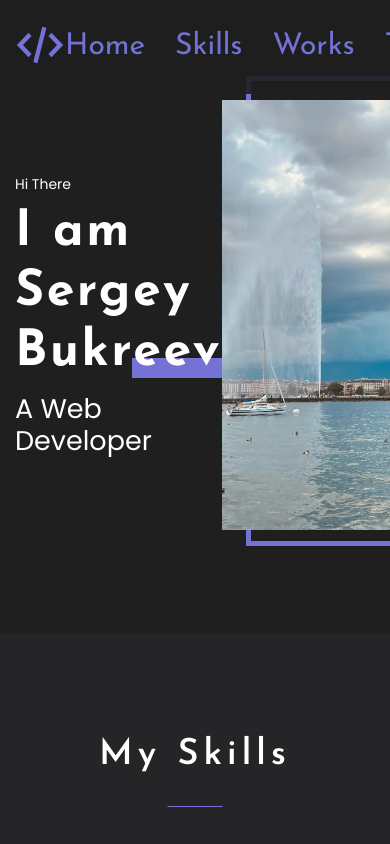
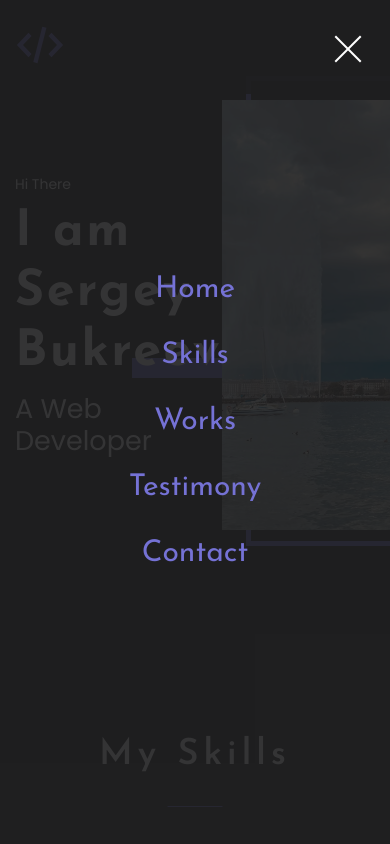
Before and after one commit to Sergey-Bukreev/Portfolio, a React app: page / in a window 390 px wide. Shown: the top 844 px of the page. Built offline with nearby package versions, Linux system fonts and the light colour scheme.

Commit message:
add adaptive for mobile for header

```diff
--- a/src/App.tsx
+++ b/src/App.tsx
@@ -1,6 +1,5 @@
 import './App.css';
 import styled from 'styled-components';
-import Header from "./layout/header/Header";
 import React from "react";
 import {Maine} from "./layout/sections/maine/Maine";
 import {Skills} from "./layout/sections/skills/Skills";
@@ -9,6 +8,7 @@
 import {Contacts} from "./layout/sections/contacts/Contacts";
 import {Slogan} from "./layout/sections/slogan/Slogan";
 import {Footer} from "./layout/footer/Footer";
+import {Header} from "./layout/header/Header";
 
 
 
--- a/src/layout/header/Header.tsx
+++ b/src/layout/header/Header.tsx
@@ -5,6 +5,8 @@
 import {Container} from "../../components/Container";
 import {FlexWrapper} from "../../components/FlexWrapper";
 import {HeaderMenu} from "./headerMenu/HeaderMenu";
+import {Theme} from "../../styles/Theme";
+import {MobileMenu} from "./mobileMenu/MobileMenu";
 
 const items = ["Home", "Skills", "Works", "Testimony", "Contact"]
 export const Header = () => {
@@ -14,6 +16,8 @@
                 <FlexWrapper justify={"space-between"} align={"center"}>
                     <Logo />
                     <HeaderMenu menuItems={items} />
+                    <MobileMenu menuItems={items} />
+
                 </FlexWrapper>
 
             </Container>
@@ -31,5 +35,6 @@
   left: 0;
   right: 0;
   z-index: 99999;
+
+
 `
-export default Header
--- a/src/layout/header/headerMenu/HeaderMenu.tsx
+++ b/src/layout/header/headerMenu/HeaderMenu.tsx
@@ -36,6 +36,9 @@
    justify-content: center;
    color: black;
  }
+  @media ${Theme.media.tablet} {
+    display: none;
+  }
 `
 
 const Link = styled.a`
--- /dev/null
+++ b/src/layout/header/mobileMenu/MobileMenu.tsx
@@ -0,0 +1,191 @@
+import React from 'react';
+import styled, {css} from "styled-components";
+import {Theme} from "../../../styles/Theme";
+
+
+export const MobileMenu = (props:{menuItems: Array<string>}) => {
+    return (
+        <StyledMobileMenu>
+            <BurgerButton isOpen={true}>
+                <span></span>
+
+            </BurgerButton>
+
+            <MobileMenuWrapper isOpen={true}>
+                <ul>
+                    {props.menuItems.map( (item, index)=> {
+                        return <ListItem key={index}>
+                            <Link href="">
+                                {item}
+                                <Mask>
+                                    <span>{item}</span>
+                                </Mask>
+                                <Mask>
+                                    <span>{item}</span>
+                                </Mask>
+                            </Link>
+                        </ListItem>
+
+                    })
+                    }
+                </ul>
+
+            </MobileMenuWrapper>
+
+
+
+
+        </StyledMobileMenu>
+    );
+};
+
+
+const StyledMobileMenu = styled.nav`
+
+  display: none;
+
+  @media ${Theme.media.tablet} {
+    display: block;
+  }
+`
+
+const MobileMenuWrapper = styled.div<{isOpen:boolean}>`
+  position: fixed;
+  background-color: rgba(31, 31, 32, 0.90);
+  top: 0;
+  left: 0;
+  bottom: 0;
+  right: 0;
+  z-index: 99999;
+  display: none;
+
+  ${props => props.isOpen && css<{isOpen:boolean}>`
+  display: flex;
+    justify-content: center;
+    align-items: center;
+  `}
+
+  ul {
+    display: flex;
+    gap: 30px;
+    align-items: center;
+    justify-content: center;
+    flex-direction: column;
+
+  }
+`
+const BurgerButton = styled.button<{isOpen:boolean}>`
+position: fixed;
+  top: -100px;
+  right: -100px;
+
+  width: 200px;
+  height: 200px;
+  z-index: 9999999;
+
+  span {
+    display: block;
+    width: 36px;
+    height: 2px;
+    background-color: ${Theme.colors.font};
+    position: absolute;
+    left: 40px;
+    bottom: 50px;
+
+    ${props => props.isOpen && css<{isOpen:boolean}>`
+  background-color: rgba(255, 255, 255, 0);
+
+  `
+    }
+    &::before{
+      content: "";
+      display: block;
+      width: 36px;
+      height: 2px;
+      background-color: ${Theme.colors.font};
+      position: absolute;
+      transform: translateY(-10px);
+
+      ${props => props.isOpen && css<{isOpen:boolean}>`
+        color: rgba(255, 255, 255, 0);
+        transform:rotate(-45deg) translateY(0);
+  `}
+
+    }
+    &::after{
+      content: "";
+      display: block;
+      width: 24px;
+      height: 2px;
+      background-color: ${Theme.colors.font};
+      position: absolute;
+      transform: translateY(10px);
+
+      ${props => props.isOpen && css<{isOpen:boolean}>`
+        color: rgba(255, 255, 255, 0);
+        transform:rotate(45deg) translateY(0);
+        width: 36px;
+  `}
+
+    }
+  }
+
+`
+
+
+const Link = styled.a`
+  text-align: center;
+  font-family: Josefin Sans,serif;
+  font-size: 30px;
+  font-weight: 400;
+  color: transparent;
+`
+const Mask = styled.span`
+position: absolute;
+  top: 0;
+  left: 0;
+  display: inline-block;
+  height: 50%;
+  overflow: hidden;
+
+  color:${Theme.colors.accent};
+
+  & + & {
+    top:50%;
+    span {
+      transform: translateY(-50%);
+      display: inline-block;
+    }
+  }
+`
+const ListItem = styled.li`
+position: relative;
+ &::before {
+   content: "";
+   display: inline-block;
+   height: 3px;
+   background-color: ${Theme.colors.accent} ;
+   position: absolute;
+   top: 50%;
+   left: -10px;
+   right: -10px;
+   z-index: 1;
+   transform: scale(0);
+ }
+ &:hover {
+   &::before {
+     transform: scale(1);
+   }
+ }
+
+  &:hover {
+    ${Mask} {
+      transform: skewX(12deg) translateX(5px);
+      color: ${Theme.colors.font};
+      & + ${Mask} {
+        transform: skewX(12deg) translateX(-5px);
+    }
+
+    }
+  }
+`
--- a/src/styles/Theme.tsx
+++ b/src/styles/Theme.tsx
@@ -8,6 +8,10 @@
         placeholderColor: "495057",
         fontSecond: "linear-gradient(to left, #360dde, #0dbad7)",
         fontThird: "#A7A7A7"
+    },
+
+    media: {
+       tablet: "screen and (max-width: 768px)",
+        mobile: "screen and (max-width: 576px)"
     }
-
 }
```
